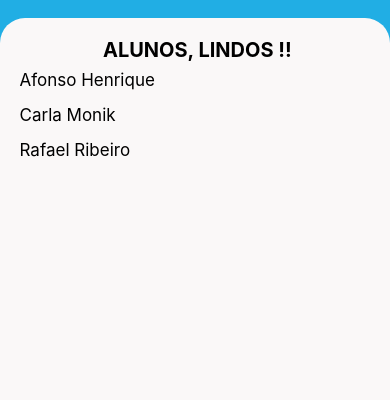
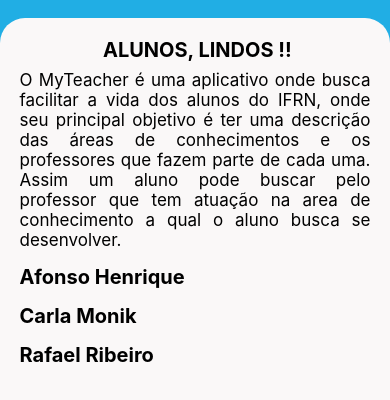
Before and after one commit to aefonso/MyTeacher_App, a React Native app: screen /AboutStudents in a window 390 px wide. Shown: the part 212-612 px from the top of the page. Built offline with nearby package versions, Linux system fonts and the light colour scheme.

Commit message:
feat(AboutStudents): add text

```diff
--- a/src/pages/AboutStudents/index.js
+++ b/src/pages/AboutStudents/index.js
@@ -17,13 +17,19 @@
         </Animatable.View>
         <Animatable.View animation="fadeInUp" style={styles.Iphone1313Pro29}>
         <Text style={styles.Txt542}> Alunos, lindos !!</Text>
+
         <Text style={styles.Txt124}>
+        O MyTeacher é uma aplicativo onde busca facilitar a vida dos alunos do IFRN, onde seu principal objetivo é ter uma descrição das áreas de conhecimentos e os professores que fazem parte de cada uma.
+Assim um aluno pode buscar pelo professor que tem atuação na area de conhecimento a qual o aluno busca se desenvolver.
+        </Text>
+
+        <Text style={styles.Txt125}>
           Afonso Henrique
         </Text>
-        <Text style={styles.Txt124}>
+        <Text style={styles.Txt125}>
          Carla Monik
         </Text>
-        <Text style={styles.Txt124}>
+        <Text style={styles.Txt125}>
           Rafael Ribeiro
         </Text>
 
@@ -68,4 +74,11 @@
     textAlign: 'justify'
   },
 
+  Txt125: {
+    fontSize: 20,
+    marginBottom: 15,
+    textAlign: 'justify',
+    fontWeight: 'bold',
+  },
+
 })
```
